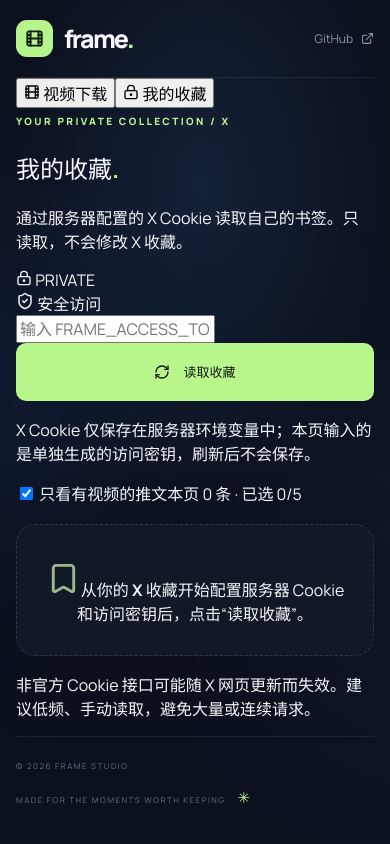
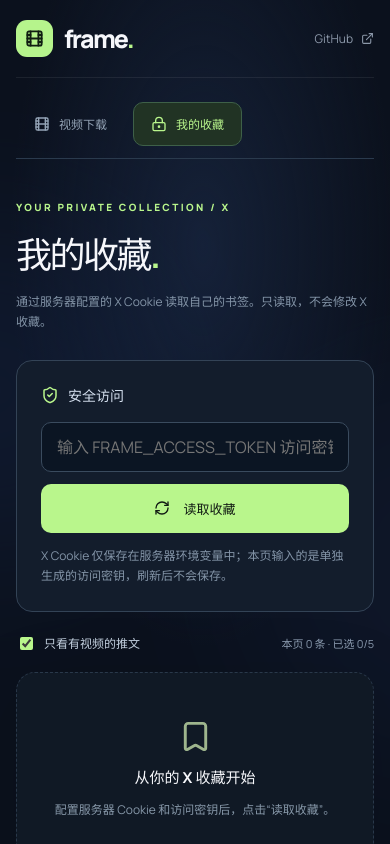
Before and after one commit to hythzx/Frame-Video-Studio, a Vue app in the folder frontend/: page / in a window 390 px wide. Both pictures are taken after a click on the button "我的收藏". Shown: the top 844 px of the page. Built offline with nearby package versions, Linux system fonts and the light colour scheme.

Commit message:
style: add responsive private bookmarks interface

```diff
--- a/frontend/src/style.css
+++ b/frontend/src/style.css
@@ -31,3 +31,51 @@
 .media-options select{appearance:auto;background:#0c1522;border:1px solid #35485e;border-radius:9px;padding:13px 12px;color:#e3edfa;min-width:0;width:100%;outline:none}
 .media-options select:focus{border-color:#b9f68c}
 .media-options p{font-size:11px;line-height:1.7;color:#8294a8;margin:3px 0 0}
+
+/* Private X bookmarks */
+.main-navigation{display:flex;gap:8px;align-items:center;margin:24px auto 0;max-width:875px;border-bottom:1px solid #2a3a4d;padding-bottom:12px}
+.main-navigation button{display:flex;align-items:center;gap:9px;background:transparent;color:#94a4b6;border:1px solid transparent;padding:12px 17px;border-radius:10px;font-size:12px;font-weight:750}
+.main-navigation button.active{background:#213324;color:#b9f68c;border-color:#3e6048}
+.bookmark-workspace{max-width:940px;margin:48px auto 100px}
+.bookmark-heading{display:flex;align-items:flex-start;justify-content:space-between;gap:24px;margin-bottom:27px}
+.bookmark-heading h1{font-size:clamp(36px,5vw,58px);letter-spacing:-2.5px;margin:10px 0 13px}
+.bookmark-heading p,.bookmark-auth p,.bookmark-disclaimer{color:#8495a8;line-height:1.7;font-size:12px}
+.bookmark-private{border:1px solid #445a47;padding:10px 14px;border-radius:99px;color:#b9f68c;display:flex;align-items:center;gap:9px;font-size:10px;letter-spacing:1px;font-weight:800}
+.bookmark-auth{background:#131d2c;border:1px solid #334356;border-radius:16px;padding:24px}
+.bookmark-auth-head{display:flex;align-items:center;gap:9px;font-weight:750;font-size:14px;color:#d5e0ef;margin-bottom:17px}
+.bookmark-auth-head svg{color:#b9f68c}
+.bookmark-token-row{display:flex;gap:12px}
+.bookmark-token-row input{min-width:0;flex:1;color:#eef6ff;background:#0b1523;border:1px solid #3a4b5e;border-radius:10px;padding:13px 15px;outline:0}
+.bookmark-token-row input:focus{border-color:#b9f68c}
+.bookmark-token-row .primary-btn{min-height:49px}
+.bookmark-auth p{margin:13px 0 0}
+.bookmark-toolbar,.bookmark-actions{display:flex;align-items:center;justify-content:space-between;gap:12px;flex-wrap:wrap;margin:22px 0 15px}
+.bookmark-switch{color:#c3d0df;font-size:12px;display:flex;gap:8px;align-items:center;cursor:pointer}
+.bookmark-switch input{accent-color:#b9f68c}
+.bookmark-count,.bookmark-paging span{font-size:11px;color:#8a9aae}
+.bookmark-outline-btn,.bookmark-small{display:inline-flex;align-items:center;justify-content:center;gap:7px;background:#1a293a;color:#c8d9e8;border:1px solid #415368;border-radius:9px;padding:11px 13px;font-size:12px}
+.bookmark-outline-btn:hover:not(:disabled),.bookmark-small:hover:not(:disabled){background:#2a3e53;color:#f7fff5}
+.bookmark-outline-btn:disabled,.bookmark-small:disabled{opacity:.42;cursor:not-allowed}
+.bookmark-batch-btn{min-height:42px}
+.bookmark-empty{display:flex;flex-direction:column;align-items:center;gap:12px;padding:46px 20px}
+.bookmark-empty strong{font-size:15px}
+.bookmark-empty span{font-size:12px;color:#8798a9}
+.bookmark-grid{display:grid;grid-template-columns:repeat(2,minmax(0,1fr));gap:15px}
+.bookmark-card{background:#141f2e;border:1px solid #293b51;border-radius:15px;overflow:hidden;min-width:0}
+.bookmark-card-image{height:150px;background:#233247 center/cover;position:relative;display:flex;align-items:center;justify-content:center;color:#7893a5}
+.bookmark-type{position:absolute;top:11px;left:11px;color:#e8f4ef;background:#142435dd;padding:6px 9px;border-radius:6px;font-size:10px;letter-spacing:1.1px;font-weight:800}
+.bookmark-card-body{padding:16px}
+.bookmark-author{display:flex;gap:9px;align-items:center;flex-wrap:wrap}
+.bookmark-author strong{font-size:12px}
+.bookmark-author span{font-size:11px;color:#8195a8}
+.bookmark-card-body p{font-size:12px;line-height:1.7;color:#c5d3e2;min-height:62px;white-space:pre-wrap;overflow-wrap:anywhere;display:-webkit-box;-webkit-line-clamp:3;-webkit-box-orient:vertical;overflow:hidden}
+.bookmark-card-foot{display:flex;align-items:center;justify-content:space-between;gap:8px}
+.bookmark-card-foot a{display:inline-flex;align-items:center;gap:6px;color:#9fb2c5;font-size:11px}
+.bookmark-card-controls{display:flex;align-items:center;gap:8px}
+.bookmark-select{height:37px;width:37px;border:1px solid #4b6174;border-radius:9px;background:#1d2d3f;color:#b5cbd9;font-size:19px}
+.bookmark-select.active{background:#b9f68c;color:#172117;border-color:#b9f68c}
+.bookmark-select:disabled{opacity:.4}
+.bookmark-paging{display:flex;align-items:center;justify-content:space-between;gap:10px;margin:25px 0}
+.bookmark-notice{padding:13px 15px;background:#24372d;border:1px solid #4a6d52;color:#d1eac5;border-radius:9px;font-size:12px}
+.bookmark-message{margin:12px 0}
+@media(max-width:700px){.bookmark-workspace{margin-top:35px}.bookmark-heading{display:block}.bookmark-private{display:none}.bookmark-token-row{flex-direction:column}.bookmark-grid{grid-template-columns:1fr}.bookmark-paging span{font-size:10px}.bookmark-batch-btn{width:auto}}
```
